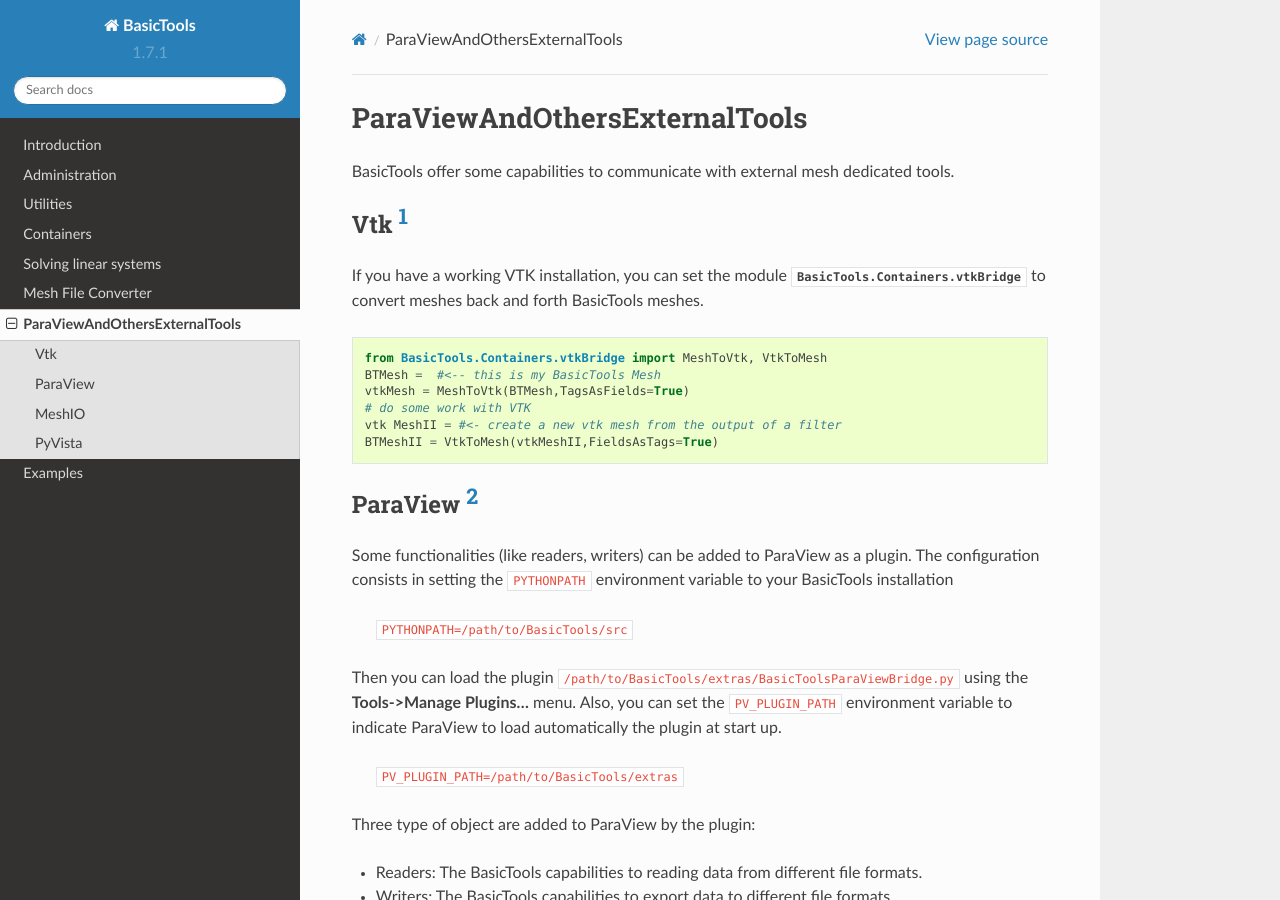
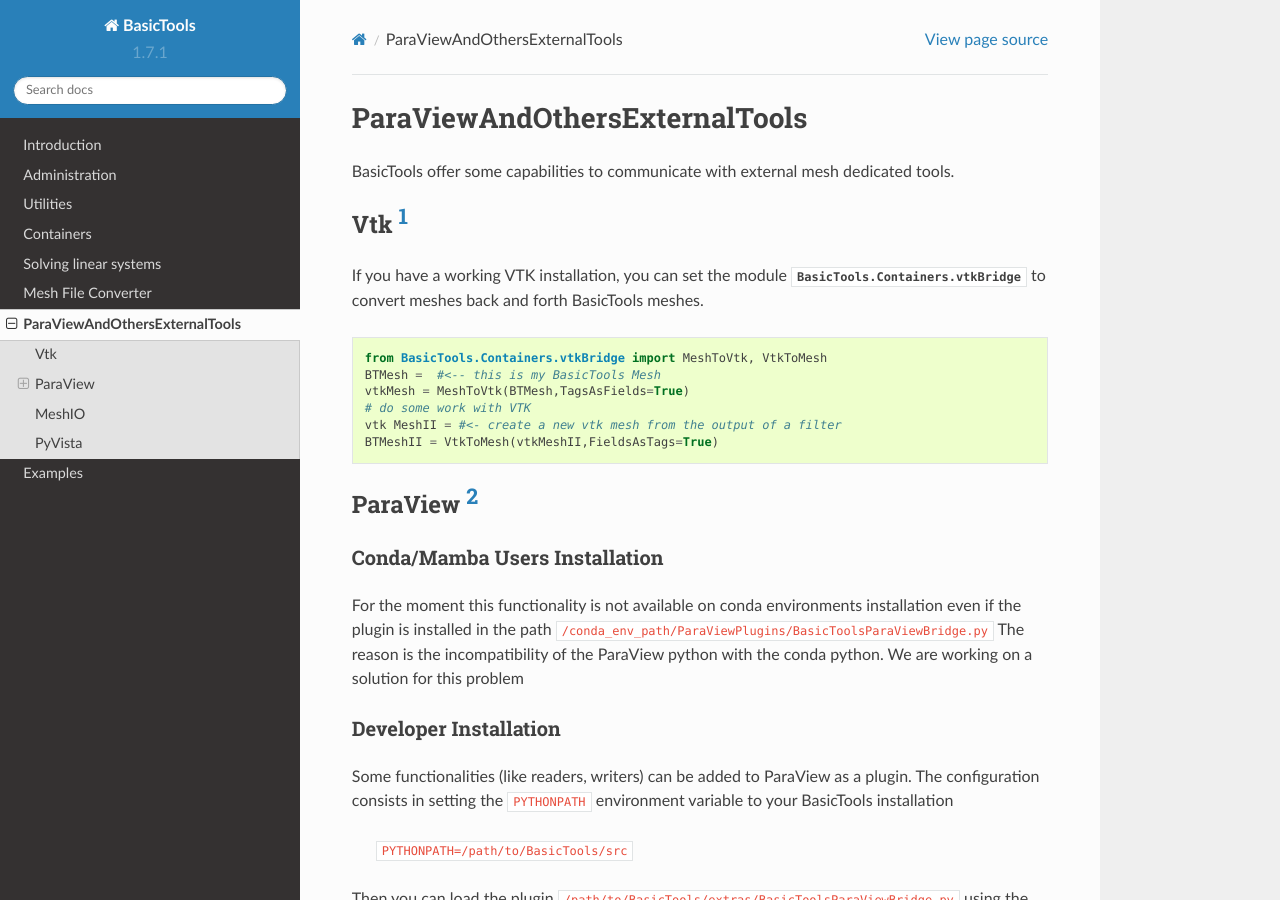
Before and after one commit to basileMarchand/basictools-frozen, a Sphinx documentation site: the page built from docs/ParaViewAndOthersExternalTools.rst, in a window 1280 px wide and 900 px high. Built offline with Sphinx 7.4.7 and the Read the Docs theme 2.0.0, drawn with Linux system fonts in a browser that asks for light colours; pages that are not in the unit, such as notebooks, are missing from menus.

Commit message:
ParaViewPlugin Doc

```diff
--- a/docs/ParaViewAndOthersExternalTools.rst
+++ b/docs/ParaViewAndOthersExternalTools.rst
@@ -19,6 +19,16 @@
 
 ParaView [#paraview]_
 #####################
+
+Conda/Mamba Users Installation
+******************************
+
+For the moment this functionality is not available on conda environments installation even if the plugin is installed in the path ``/conda_env_path/ParaViewPlugins/BasicToolsParaViewBridge.py``
+The reason is the incompatibility of the ParaView python with the conda python.
+We are working on a solution for this problem
+
+Developer Installation
+**********************
 
 Some functionalities (like readers, writers) can be added to ParaView as a plugin.
 The configuration consists in setting the ``PYTHONPATH`` environment variable to your BasicTools installation
```
